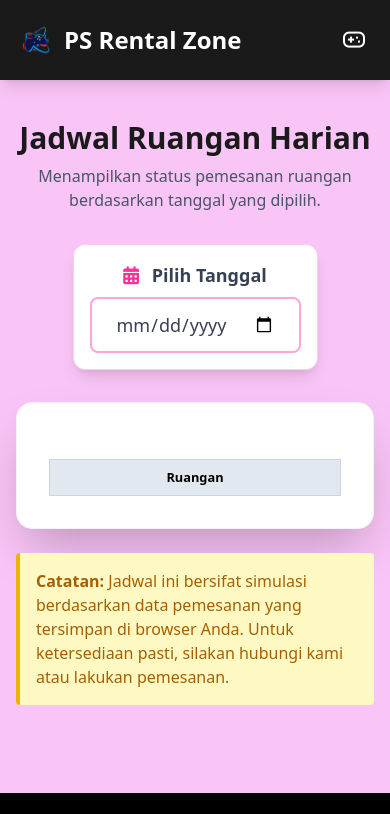
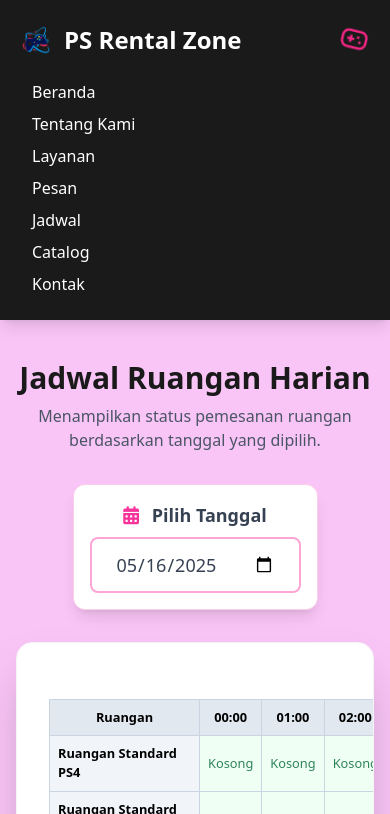
Before and after one commit to Revalotur/New-Zone, a website: page jadwal_ruangan.html in a window 390 px wide. Both pictures are taken after a click on the button 354 px from the left and 40 px from the top of the page. Shown: the top 814 px of the page. Drawn offline with nearby package versions, Linux system fonts and the light colour scheme.

Commit message:
Bug dibagian jadwal

```diff
--- a/jadwal_ruangan.html
+++ b/jadwal_ruangan.html
@@ -68,6 +68,7 @@
             animation: gamepadWiggle 1s ease-in-out infinite;
             color: #f72585;
         }
+
         @keyframes gamepadWiggle {
             0% {
                 transform: rotate(0deg) scale(1);
@@ -84,6 +85,19 @@
             100% {
                 transform: rotate(0deg) scale(1);
             }
+        }
+
+        #mobileMenu {
+            transform: translateY(-20px);
+            transition: all 0.3s ease-in-out;
+            opacity: 0;
+            visibility: hidden;
+        }
+
+        #mobileMenu.show {
+            transform: translateY(0);
+            opacity: 1;
+            visibility: visible;
         }
     </style>
 </head>
@@ -162,7 +176,7 @@
                         <!-- Headers untuk 24 jam -->
                         <script>
                             for (let i = 0; i < 24; i++) {
-                                document.write(<th>${String(i).padStart(2, '0')}:00</th>);
+                                document.write(`<th>${String(i).padStart(2, '0')}:00</th>`);
                             }
                         </script>
                     </tr>
@@ -235,9 +249,9 @@
 
                             if (bookingFound) {
                                 cellClass = 'slot-booked';
-                                cellContent = <strong>${bookingFound.name}</strong>;
+                                cellContent = `<strong>${bookingFound.name}</strong>`;
                             }
-                            tableHtml += <td class="${cellClass}">${cellContent}</td>;
+                            tableHtml += `<td class="${cellClass}">${cellContent}</td>`;
                         }
                         tableHtml += `</tr>`;
                     });
```
